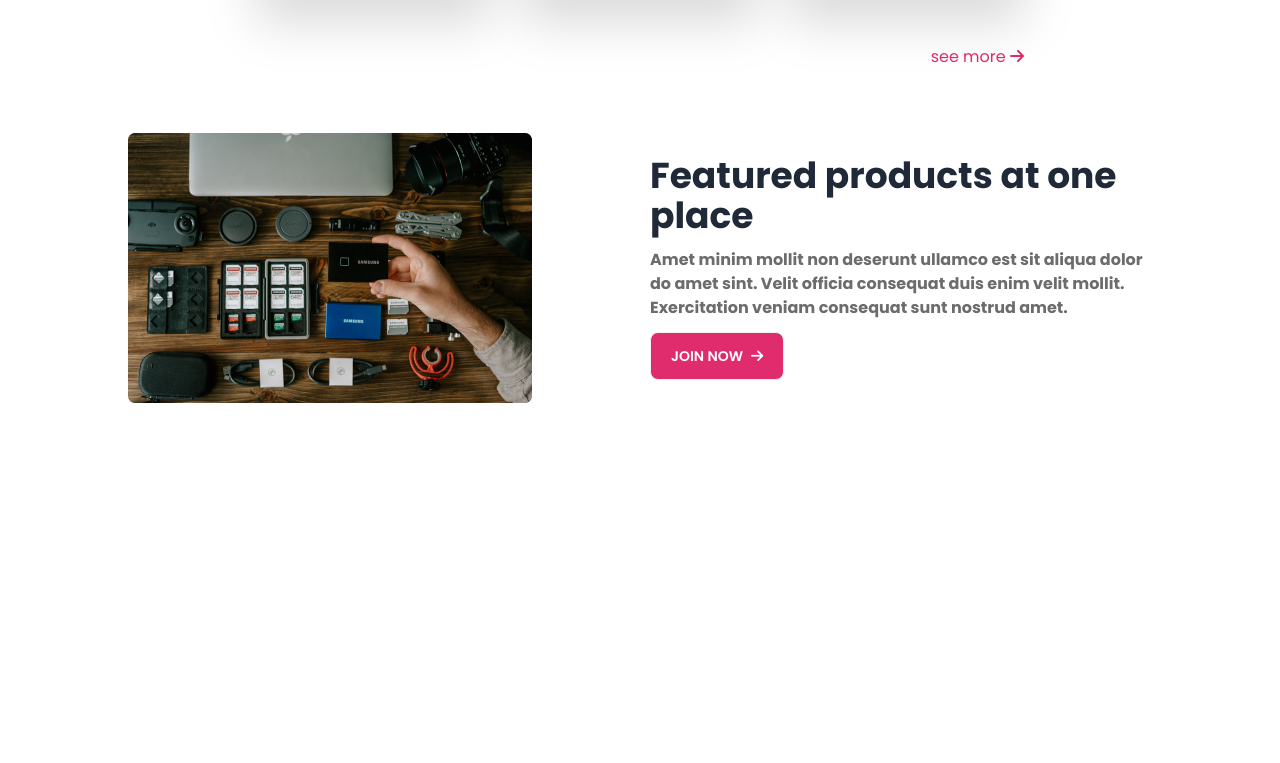
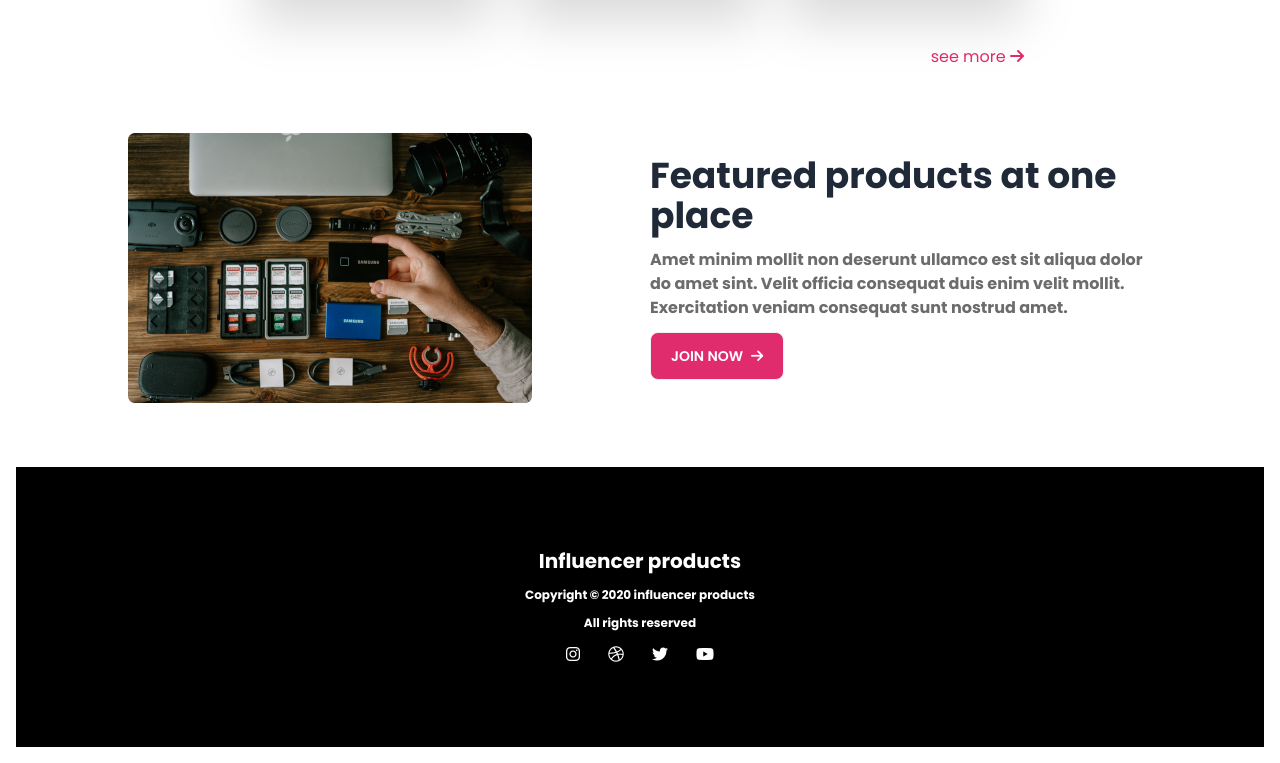
Before and after one commit to sarkarniloy102/Influencer_gear, a plain HTML site: page index.html in a window 1280 px wide. Shown: the part 2096-2859 px from the top of the page. Before the commit the page ends 2515 px from the top, so only its background shows below. Drawn offline with nearby package versions, Linux system fonts and the light colour scheme.

Commit message:
complete footer part

```diff
--- a/index.html
+++ b/index.html
@@ -320,8 +320,16 @@
     </main>
     <!-- main part end -->
     <!-- footer part start -->
-    <footer>
-
+    <footer class="mt-16 text-center text-white bg-black space-y-3 py-20">
+        <h3 class="text-xl font-bold">Influencer products</h3>
+        <p class="text-xs font-bold">Copyright © 2020 influencer products</p>
+        <p class="text-xs font-bold">All rights reserved</p>
+        <ul class="flex justify-center gap-7">
+            <li><a href=""><i class="fa-brands fa-instagram"></i></a></li>
+            <li><a href=""><i class="fa-brands fa-dribbble"></i></a></li>
+            <li><a href=""><i class="fa-brands fa-twitter"></i></a></li>
+            <li><a href=""><i class="fa-brands fa-youtube"></i></a></li>
+        </ul>
     </footer>
     <!-- footer part end -->
 
```
